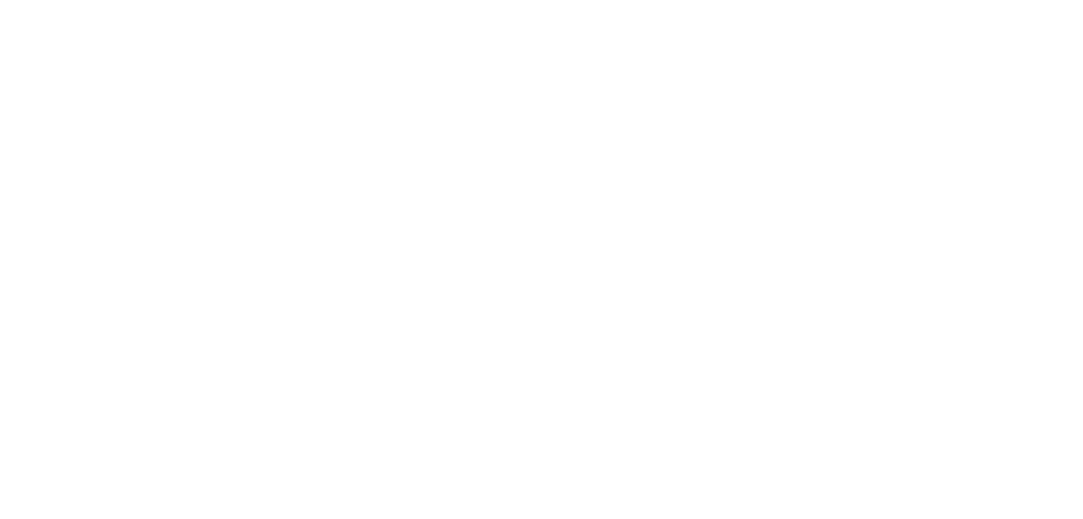
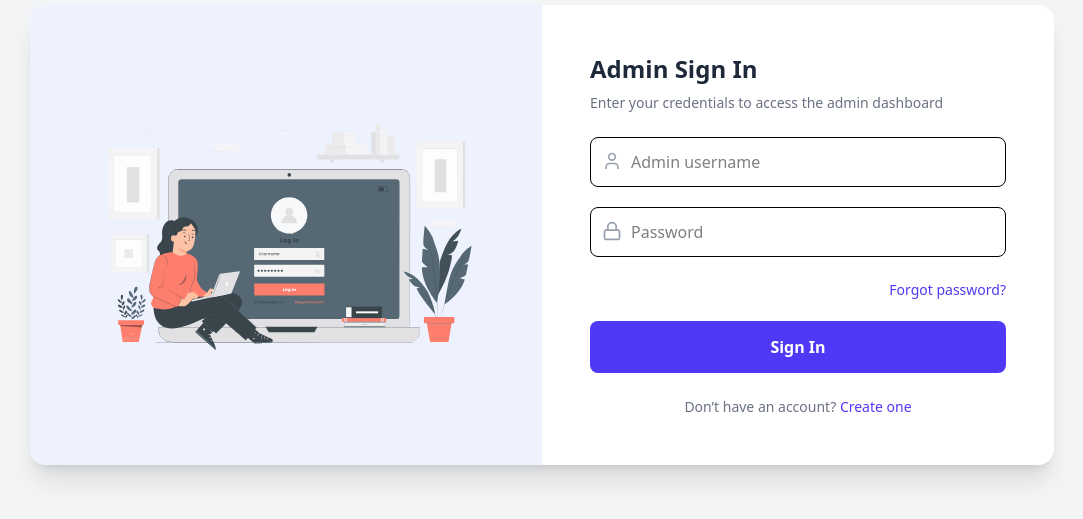
Before and after one commit to vishnu9475/Service-Connect-Admin, a React (Vite) app: page / in a window 1280 px wide. Before the commit this address had no page. Shown: the part 165-684 px from the top of the page, without its empty margins (98-1181 px from the left). Built offline with nearby package versions, Linux system fonts and the light colour scheme.

Commit message:
fix case-sensitive file names for Vercel build

```diff
--- a/src/App.jsx
+++ b/src/App.jsx
@@ -73,7 +73,7 @@
 function App() {
   return (
     <Routes>
-      <Route path="/adminlogin" element={<Adminlogin />} />
+      <Route path="/" element={<Adminlogin />} />
 
       <Route path="/dealerlist" element={<DealerList />} />
       <Route path="/adddealer" element={<AddDealer />} />
```
